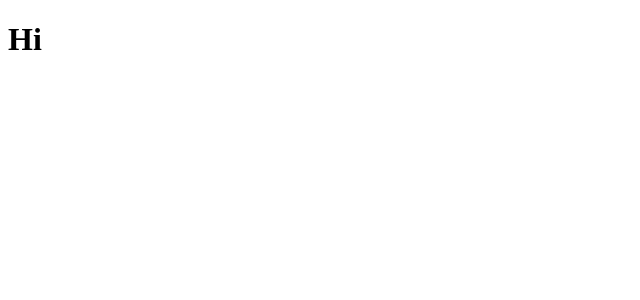
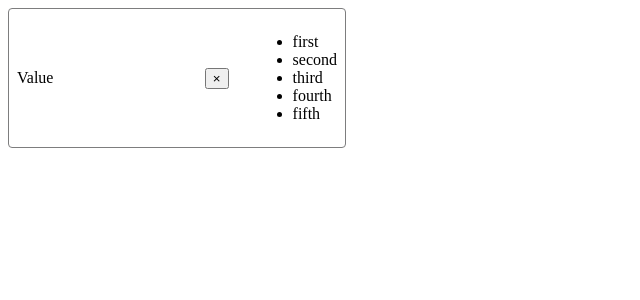
Before and after one commit to Newbie814/react-typescript-selector, a React (Vite) app: page / in a window 1280 px wide. Shown: the top 300 px of the page, without its empty margins (0-640 px from the left). Built offline with nearby package versions, Linux system fonts and the light colour scheme.

Commit message:
initial layout and styling

```diff
--- a/src/App.tsx
+++ b/src/App.tsx
@@ -1,8 +1,21 @@
 import { useState } from 'react';
 import reactLogo from './assets/react.svg';
+import { Select } from './Select';
+
+const options = [
+  { label: 'first', value: 1 },
+  { label: 'second', value: 2 },
+  { label: 'third', value: 3 },
+  { label: 'fourth', value: 4 },
+  { label: 'fifth', value: 5 },
+];
 
 function App() {
-  return <h1>Hi</h1>;
+  return (
+    <>
+      <Select options={options} onChange={() => {}} />
+    </>
+  );
 }
 
 export default App;
--- a/src/Select.tsx
+++ b/src/Select.tsx
@@ -1,12 +1,30 @@
-type SelectOption = {
+import styles from './select.module.css';
+
+export type SelectOption = {
   label: string;
-  value: string;
+  value: string | number;
 };
 
 type SelectProps = {
-  options: string[];
+  options: SelectOption[];
   value?: SelectOption;
   onChange: (value: SelectOption | undefined) => void;
 };
 
-export function Select({ value, onChange, options }: SelectProps) {}
+export function Select({ value, onChange, options }: SelectProps) {
+  return (
+    <div tabIndex={0} className={styles.container}>
+      <span className={styles.value}>Value</span>
+      <button className={styles['clear-btn']}>&times;</button>
+      <div className={styles.divider}></div>
+      <div className={styles.caret}></div>
+      <ul className={styles.options}>
+        {options.map((option) => (
+          <li key={option.label} className={styles.option}>
+            {option.label}
+          </li>
+        ))}
+      </ul>
+    </div>
+  );
+}
--- /dev/null
+++ b/src/select.module.css
@@ -0,0 +1,30 @@
+.container {
+  position: relative;
+  width: 20em;
+  min-height: 1.5em;
+  border: 0.05em solid #7d7d7e;
+  display: flex;
+  align-items: center;
+  gap: 0.5em;
+  padding: 0.5em;
+  border-radius: 0.25em;
+  outline: none;
+}
+
+.container:focus {
+  border-color: #0078d4;
+}
+
+.value {
+  flex-grow: 1;
+}
+
+.close-btn {
+  background: none;
+  color: #7d7d7e;
+  border: none;
+  cursor: pointer;
+  outline: none;
+  padding: 0;
+  font-size: 1.25em;
+}
```
